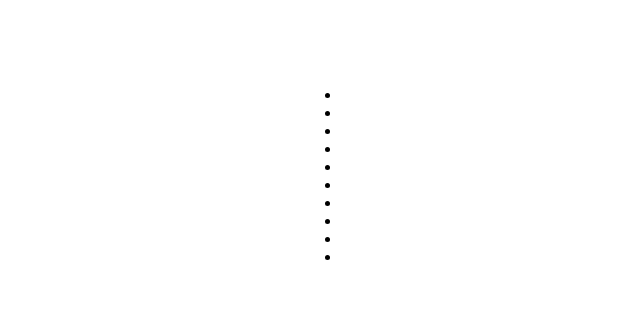
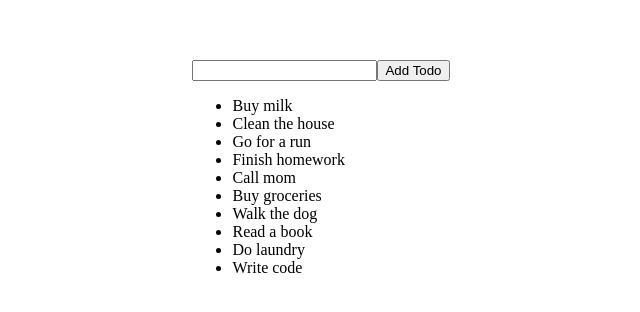
Before and after one commit to play93/Basic-Todo, a React (Vite) app: page / in a window 1280 px wide. Shown: the part 232-544 px from the top of the page, without its empty margins (319-959 px from the left). Built offline with nearby package versions, Linux system fonts and the light colour scheme.

Commit message:
feat: 추가기능 추가

```diff
--- a/src/App.jsx
+++ b/src/App.jsx
@@ -2,9 +2,9 @@ import TodoList from "./components/TodoList";
 
 const App = () => {
   return (
-  <main className="main-center">
-    <TodoList />
-  </main>
+    <main className="main-center">
+      <TodoList />
+    </main>
   );
 };
 
--- a/src/components/TodoList.jsx
+++ b/src/components/TodoList.jsx
@@ -1,4 +1,11 @@
-const todos = [
+//팁) 변수 바꿀 때 f2누르면 뜨는 입력창에서 변수명을 수정하면 연결되어있는 것도 한꺼번에 바뀜!!
+//팁) 서버 끊을 땐 ctrl + c
+//팁) id 생성시 crypto.randomUUID() 사용 => 암호화된 고유한 ID생성
+//팁) 제대로 했는데 왜 안되지? 싶을 땐 서버를 껐다가 켜보기
+
+import { useState } from "react";
+
+const SAMPLE_TODOS = [
   { id: 1, text: "Buy milk" },
   { id: 2, text: "Clean the house" },
   { id: 3, text: "Go for a run" },
@@ -9,14 +16,63 @@ const todos = [
   { id: 8, text: "Read a book" },
   { id: 9, text: "Do laundry" },
   { id: 10, text: "Write code" },
-]
+];
+
+//제어컴포넌트에서 상태 관리할 때 쓰는 hook => useState
+//onChange 이벤트 핸들러를 사용해 입력값이 변경될 때마다 상태를 업데이트
+
+//form태그는 사용자 입력을 수집, 제출하는 역할
+//enter키로 제출이 가능
+//주의해야할점 => e.preventDetault() 를 반드시 최상단에 넣어줘야함.
+//이유 => 새로고침을 막기 위해.
+
 const TodoList = () => {
+  const [todos, setTodos] = useState(SAMPLE_TODOS);
+
+  console.log("~ TodoList ~ todos:", ...todos); //스프레드오퍼레이터로 객체를 배열에서 꺼내 펼쳐서 보여줌
+  console.log("~ TodoList ~ todos:", todos); //배열처럼 찍힘
+
+  const [newTodo, setNewTodo] = useState("");
+
+  const handleSubmit = (e) => {
+    e.preventDefault();
+
+    if (!newTodo.trim()) {
+      return;
+    }
+
+    setTodos([{ id: crypto.randomUUID(), text: newTodo }, ...todos]);
+    //투두리스트는 새로 입력한 투두가 맨 위에 오는 것이 좋으므로
+    //새로 만든 newTodo를 앞에, 나머지 todo는 스프레드오퍼레이터(...)로 뒤에 펼쳐줌
+
+    setNewTodo(""); //초기화
+  };
+
+  const handleInputChange = (e) => {
+    console.dir(e); //메서드를 콘솔에 출력해주는 명령어
+    setNewTodo(e.target.value);
+  };
+
   return (
-    <ul>
-      {todos.map((todo) => (
-        <li key={todo.text}></li>
-      ))}
-    </ul>
+    <div>
+      <form action="">
+        <input
+          type="text"
+          name=""
+          id=""
+          value={newTodo}
+          onChange={handleInputChange}
+        />
+        <button type="submit" onClick={handleSubmit}>
+          Add Todo
+        </button>
+      </form>
+      <ul>
+        {todos.map((todo) => (
+          <li key={todo.text}>{todo.text}</li>
+        ))}
+      </ul>
+    </div>
   );
 };
 
```
